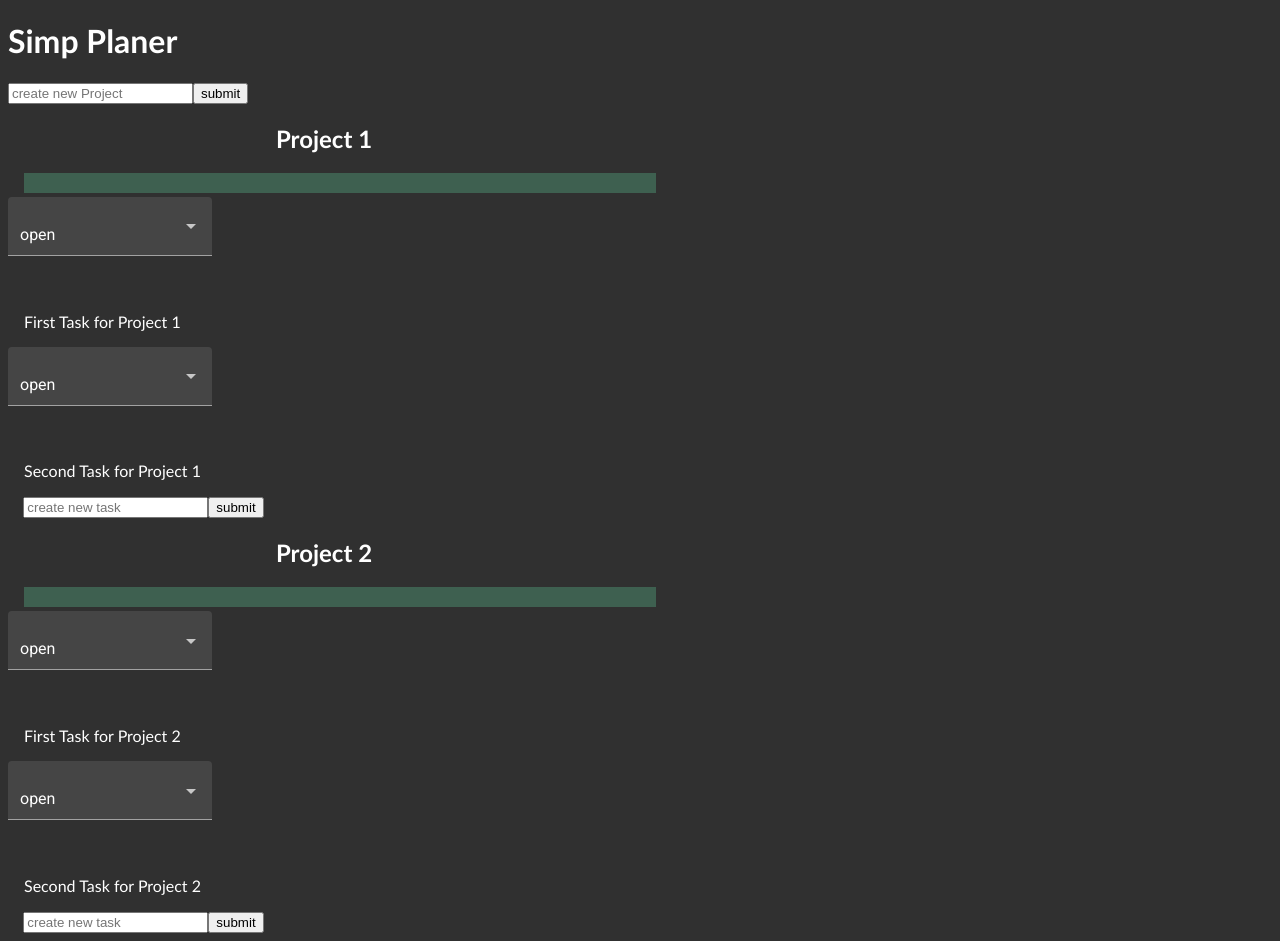
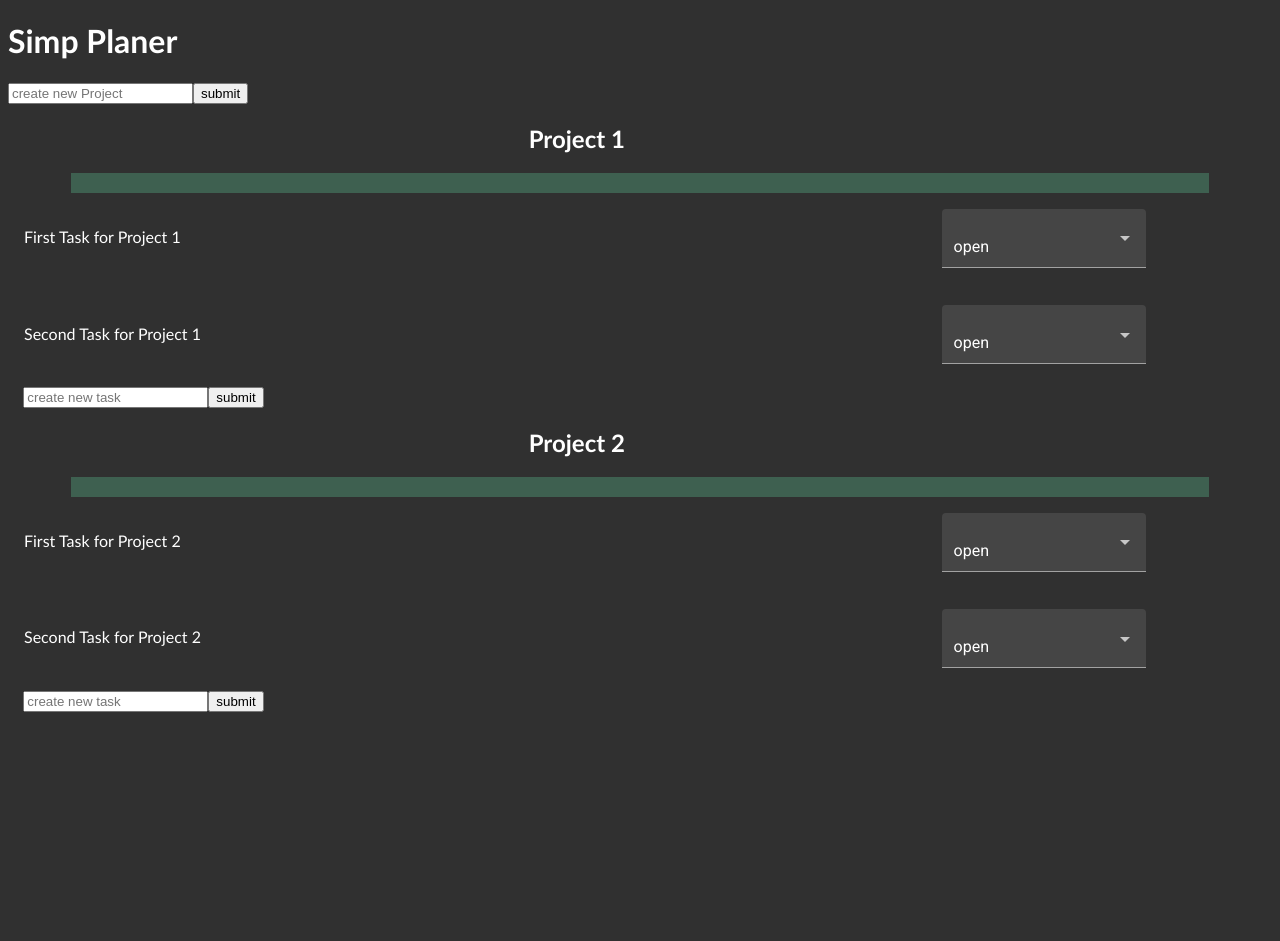
Before and after one commit to RouvenGonzalez/App-Template, an Angular app in the folder projekt/: page / in a window 1280 px wide. After the commit the page ends 800 px from the top, so only its background shows below. Built offline with nearby package versions, Linux system fonts and the light colour scheme.

Commit message:
#15 changed *.css for small displays

```diff
--- a/projekt/src/styles.css
+++ b/projekt/src/styles.css
@@ -7,9 +7,8 @@ html {
 }
 
 .progress-bar {
-    width: 50%;
-    margin-left: 1em;
-    margin-bottom: .25em;
+    width: 90%;
+    margin: 0 auto 0 auto;
 
 }
 
@@ -18,7 +17,7 @@ html {
 }
 
 .container {
-    width: 50%;
+    width: 90%;
 }
 
 p {
@@ -38,3 +37,7 @@ h2.project-name {
 .bar-height {
     height: 20px !important;
 }
+
+.float-right {
+    float: right;
+}
```
